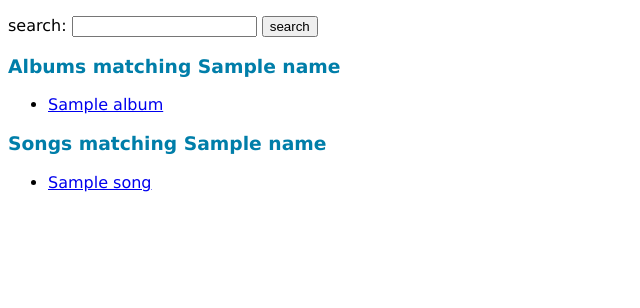
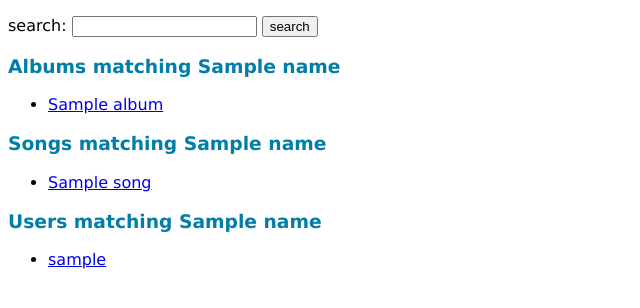
Before and after one commit to audreah/coda, a Flask app: template templates/multiple.html in a window 1280 px wide. Shown: the top 308 px of the page, without its empty margins (0-640 px from the left). Run offline with Flask 2, Linux system fonts and the light colour scheme; the template is opened without the code that fills it: most values are stand-ins (such as "Sample title", 1, 10 or a date in 2020).

Commit message:
add users to multiple results page

```diff
--- a/app.py
+++ b/app.py
@@ -121,20 +121,20 @@ def query():
     query = request.args['searchbar'] # query text
     albumMatches = albumPage.get_similar_albums(conn,query)
     songMatches = songPage.get_similar_songs(conn,query)
-    users = userpage.search_user(conn, query)
+    userMatches = userpage.search_user(conn, query)
 
     # no matches
-    if len(albumMatches) == 0 and len(songMatches) == 0 and not users:
+    if not albumMatches and not songMatches and not users:
         return render_template('notFound.html', type='Nothing',
         page_title="No matches")
     # one album matches
-    elif len(albumMatches) == 1 and len(songMatches) == 0 and not users:
+    elif len(albumMatches) == 1 and not songMatches and not users:
         return redirect(url_for('album', aid=albumMatches[0]['album_id']))
     # one song matches
     elif len(songMatches) == 1 and not users:
         return redirect(url_for('song', sid=songMatches[0]['song_id']))
 
-    elif users:
+    elif userMatches and not songMatches and not albumMatches:
         return render_template("search.html", users = users)
 
     # multiple matches
@@ -150,8 +150,13 @@ def query():
             songID = songDict['song_id']
             songs.append(songPage.get_song(conn, songID))
 
+        users = []
+        for userDict in userMatches:
+            userID = userDict['user_id']
+            users.append(userpage.get_user_id(conn, userID))
+
         return render_template('multiple.html',
-            albums=albums, songs=songs,
+            albums=albums, songs=songs, users=users,
             name = query,
             page_title="Mutliple Results Found")
 
--- a/templates/multiple.html
+++ b/templates/multiple.html
@@ -10,7 +10,7 @@ multiple matches.  -->
 
     <ul>
         {% for album in albums %}
-            <li><a href="{{ url_for('album', aid=album.album_id) }}">{{album.album_title}}</a></li>
+             <li><a href="{{ url_for('album', aid=album.album_id) }}">{{album.album_title}}</a></li>
         {% endfor %}
     </ul>
 
@@ -22,5 +22,12 @@ multiple matches.  -->
         {% endfor %}
     </ul>
 
+<h3> Users matching {{name}} </h3>
+    <ul>
+        {% for user in users %}
+            <li><a href="{{ url_for('user', user_id=user.user_id) }}">
+		{{user.user_name}}</a></li>
+        {% endfor %}
+    </ul>
 
 {% endblock %}
```
